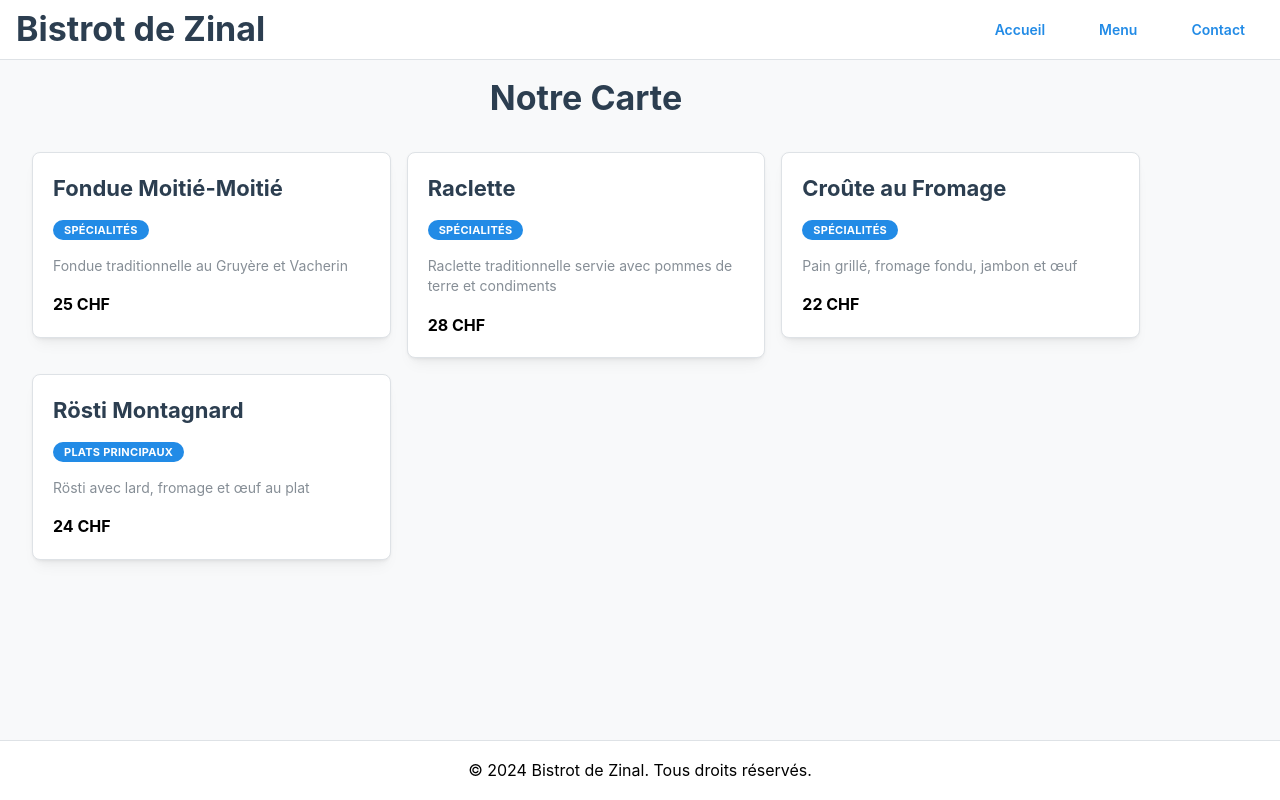
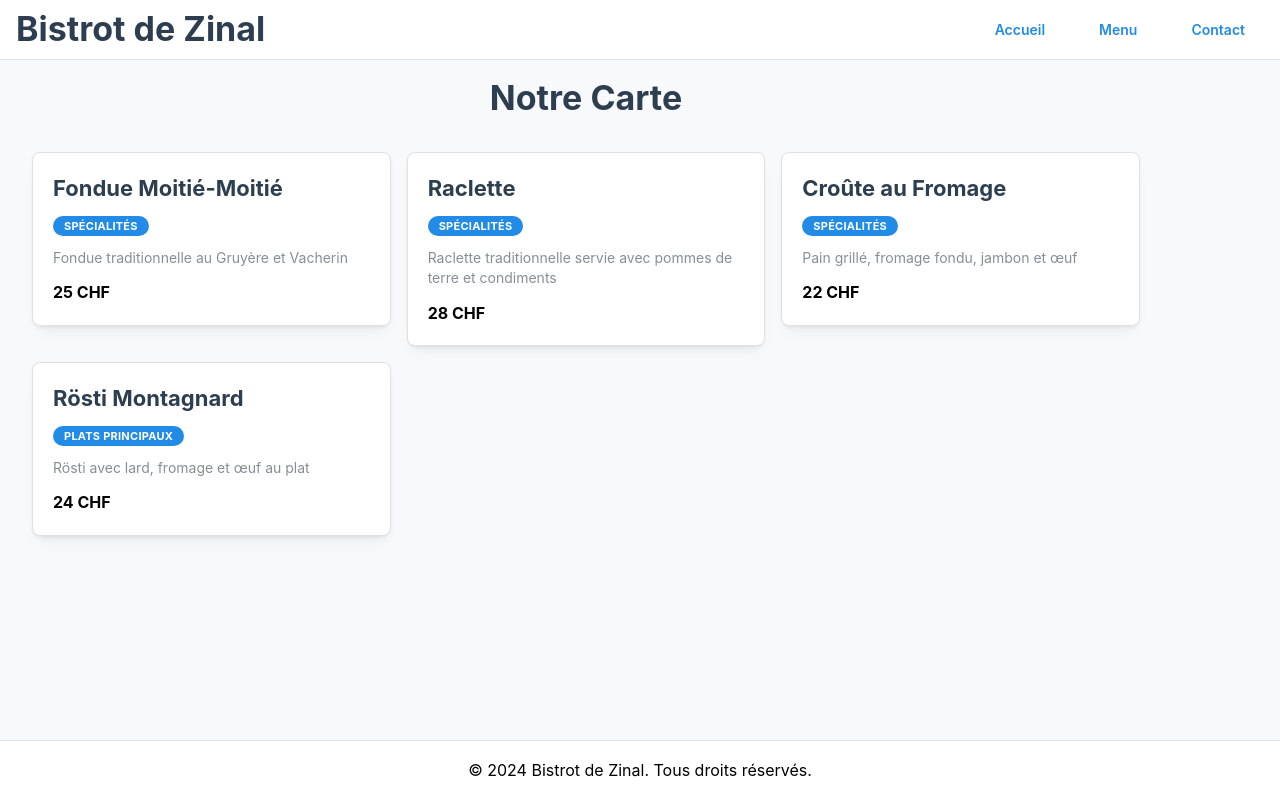
Before and after one commit to jk0q/bistrot-zinal-web-app, a React (Vite) app: page /bistrot-zinal-web-app/menu in a window 1280 px wide. Built offline with nearby package versions, Linux system fonts and the light colour scheme.

Commit message:
Correction des propriétés Stack dans le composant MenuPage

```diff
--- a/src/pages/MenuPage.tsx
+++ b/src/pages/MenuPage.tsx
@@ -45,7 +45,7 @@ export default function MenuPage() {
           {menuItems.map((item, index) => (
             <Grid.Col key={index} span={{ base: 12, sm: 6, md: 4 }}>
               <Card shadow="sm" padding="lg" radius="md" withBorder>
-                <Stack>
+                <Stack gap="sm">
                   <Title order={3}>{item.name}</Title>
                   <Badge>{item.category}</Badge>
                   <Text size="sm" c="dimmed">{item.description}</Text>
```
